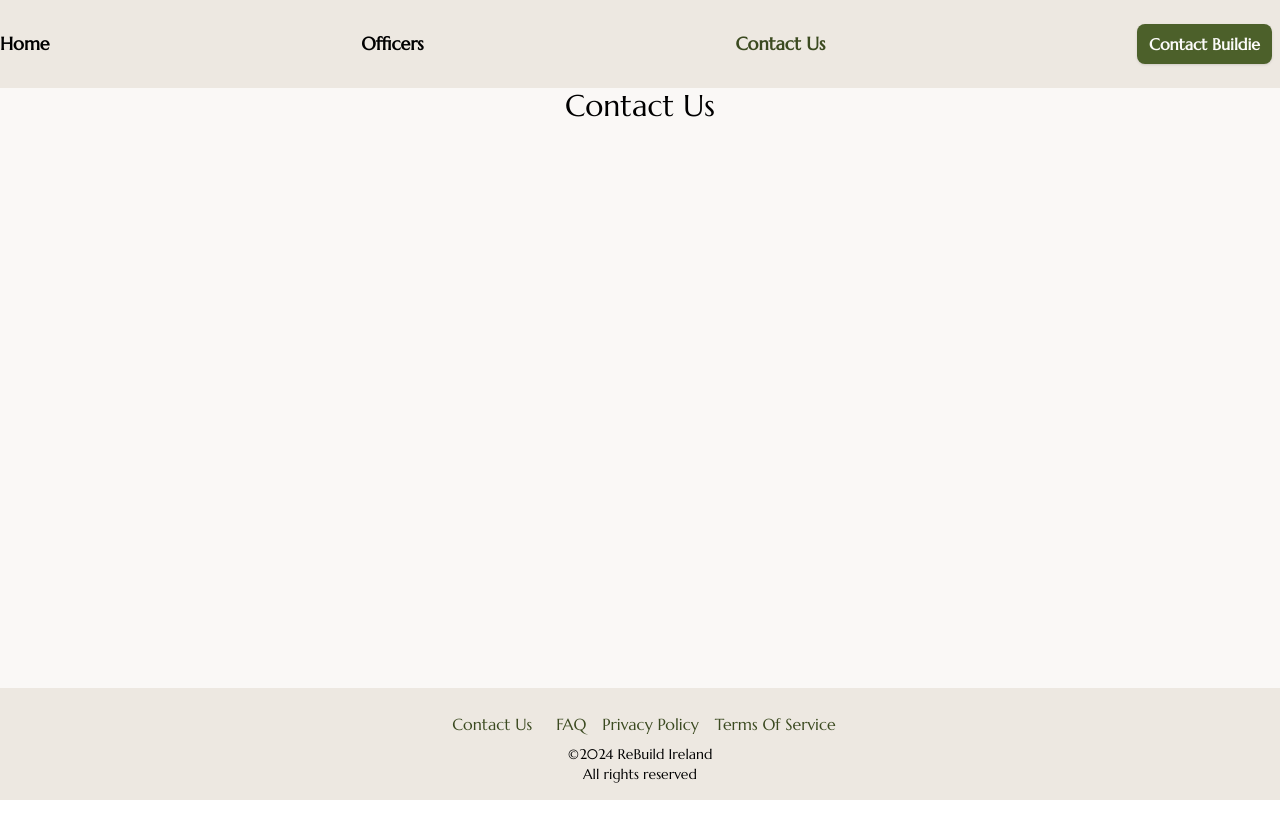
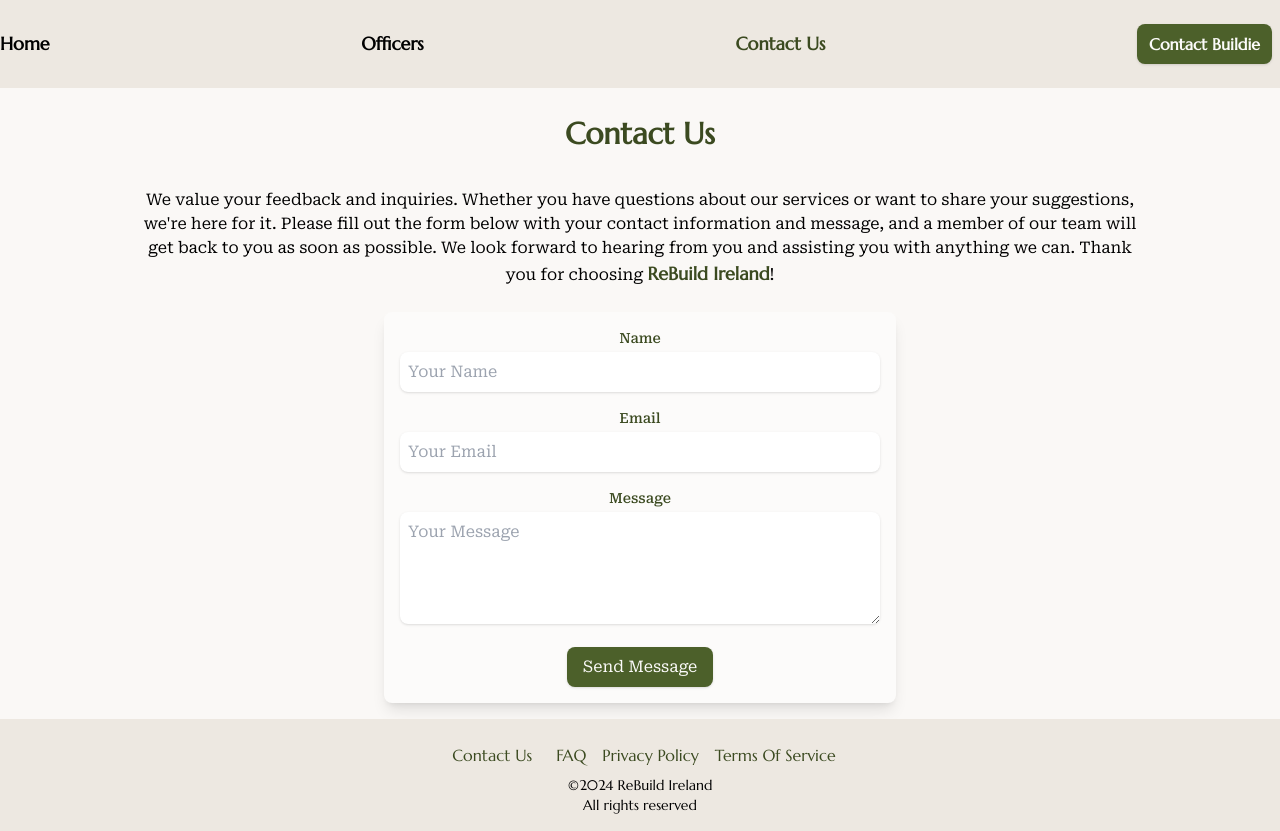
Before and after one commit to ai-avenger-teams/rebuild-ireland-frontend, a React (Vite) app: page /contact in a window 1280 px wide. Before the commit the page ends 800 px from the top, so only its background shows below. Built offline with nearby package versions, Linux system fonts and the light colour scheme.

Commit message:
feat(contact): add ContactForm component with custom styles
- Create ContactForm component with name, email, and message fields
- Apply custom border and background color styles for input and textarea elements
- Integrate ContactForm into the Contact page

```diff
--- a/src/App.css
+++ b/src/App.css
@@ -8,7 +8,11 @@ main {
   font-family: "Roboto Serif", serif;
 }
 
-h1, h2, nav, footer {
+h1,
+h2,
+nav,
+footer,
+.brandName {
   font-family: "Marcellus", serif;
 }
 
--- /dev/null
+++ b/src/components/ContactForm.jsx
@@ -0,0 +1,83 @@
+import { useState } from "react";
+import PropTypes from "prop-types";
+
+function ContactForm({ onSubmit }) {
+    const [formData, setFormData] = useState({
+        name: "",
+        email: "",
+        message: ""
+    });
+
+    const handleChange = (e) => {
+        const { name, value } = e.target;
+        setFormData(prevData => ({
+            ...prevData,
+            [name]: value
+        }));
+    };
+
+    const handleSubmit = (e) => {
+        e.preventDefault();
+        if (formData.name && formData.email && formData.message) {
+            onSubmit(formData);
+            setFormData({ name: "", email: "", message: "" });
+        } else {
+            alert("Please fill out all fields.");
+        }
+    };
+
+    return (
+        <form onSubmit={handleSubmit} className="max-w-lg mx-auto p-4 bg-primarylight rounded-lg shadow-lg">
+            <div className="mb-4">
+                <label htmlFor="name" className="block text-sm font-medium text-customGreen">Name</label>
+                <input
+                    id="name"
+                    name="name"
+                    type="text"
+                    value={formData.name}
+                    onChange={handleChange}
+                    className="mt-1 p-2 w-full rounded-lg shadow focus:outline-veryLightGreen"
+                    placeholder="Your Name"
+                    autoComplete="name"
+                />
+            </div>
+            <div className="mb-4">
+                <label htmlFor="email" className="block text-sm font-medium text-customGreen">Email</label>
+                <input
+                    id="email"
+                    name="email"
+                    type="email"
+                    value={formData.email}
+                    onChange={handleChange}
+                    className="mt-1 p-2 w-full rounded-lg shadow focus:outline-veryLightGreen"
+                    placeholder="Your Email"
+                    autoComplete="email"
+                />
+            </div>
+            <div className="mb-4">
+                <label htmlFor="message" className="block text-sm font-medium text-customGreen">Message</label>
+                <textarea
+                    id="message"
+                    name="message"
+                    value={formData.message}
+                    onChange={handleChange}
+                    className="mt-1 p-2 w-full rounded-lg shadow focus:outline-veryLightGreen"
+                    rows="4"
+                    placeholder="Your Message"
+                />
+            </div>
+            <button
+                type="submit"
+                className="bg-customLightGreen hover:bg-customGreen text-primarylight py-2 px-4 rounded-lg shadow"
+            >
+                Send Message
+            </button>
+        </form>
+    );
+}
+
+ContactForm.propTypes = {
+    onSubmit: PropTypes.func.isRequired,
+};
+
+export default ContactForm;
--- a/src/pages/ContactPage.jsx
+++ b/src/pages/ContactPage.jsx
@@ -1,7 +1,22 @@
+import ContactForm from "../components/ContactForm";
+
 function Contact() {
+    const handleFormSubmit = (formData) => {
+        console.log('Form submitted with data:', formData);
+    };
+
+
     return (
-        <div className="mx-auto">
-            <h1 className="text-3xl">Contact Us</h1>
+        <div className="m-4">
+            <h1 className="text-customGreen font-semibold text-3xl py-3">Contact Us</h1>
+            <div className="w-full max-w-5xl mx-auto my-3 flex flex-col">
+                <p className="p-3">
+                    We value your feedback and inquiries. Whether you have questions about our services or want to share your suggestions, we're here for it.
+                    Please fill out the form below with your contact information and message, and a member of our team will get back to you as soon as possible.
+                    We look forward to hearing from you and assisting you with anything we can. Thank you for choosing <strong className="brandName text-customGreen text-lg">ReBuild Ireland</strong>!
+                </p>
+            </div>
+            <ContactForm onSubmit={handleFormSubmit} />
         </div>
     );
 }
```
